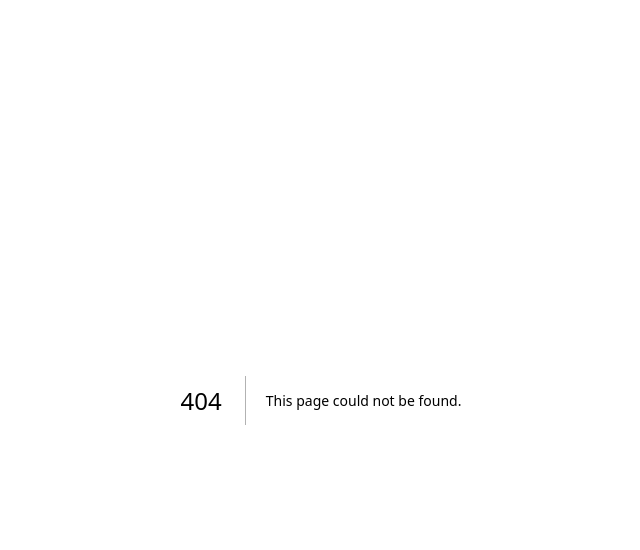
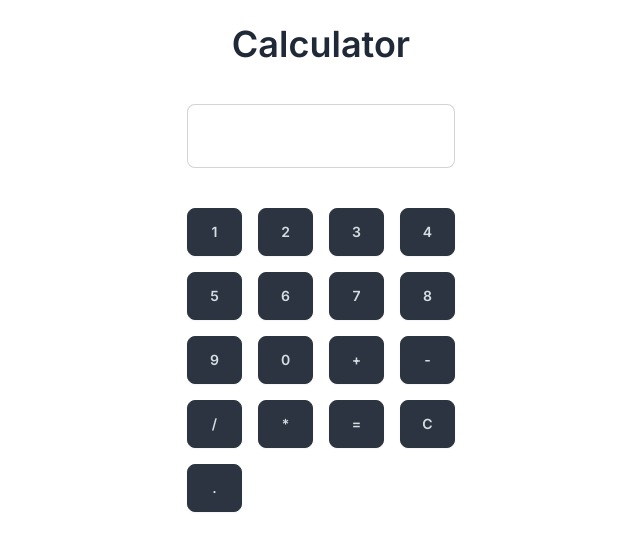
Before and after one commit to dibyajyoti79/Frontend-Machine-Coding-Questions, a Next.js app: page /calculator in a window 1280 px wide. Before the commit this address had no page. Shown: the top 550 px of the page, without its empty margins (319-959 px from the left). Built offline with nearby package versions, Linux system fonts and the light colour scheme.

Commit message:
feat: implement calculator

```diff
--- /dev/null
+++ b/src/app/calculator/page.tsx
@@ -0,0 +1,82 @@
+"use client";
+
+import { ChangeEvent, FormEvent, MouseEvent, useState } from "react";
+
+const arr = [
+  "1",
+  "2",
+  "3",
+  "4",
+  "5",
+  "6",
+  "7",
+  "8",
+  "9",
+  "0",
+  "+",
+  "-",
+  "/",
+  "*",
+  "=",
+  "C",
+  ".",
+];
+const page = () => {
+  const [value, setValue] = useState("");
+  const handleChange = (e: ChangeEvent<HTMLInputElement>) => {
+    const inputValue = e.target.value;
+    const filteredValue = inputValue
+      .split("")
+      .filter((char) => arr.includes(char))
+      .join("");
+    setValue(filteredValue);
+  };
+  const handleClick = (e: MouseEvent<HTMLDivElement>) => {
+    console.log(e.target);
+    const id = (e.target as HTMLButtonElement).id;
+    if (id === "C") {
+      setValue("");
+    } else if (id === "=") {
+      calculate();
+    } else {
+      setValue((val) => val + id);
+    }
+  };
+
+  const handleSubmit = (e: FormEvent<HTMLFormElement>) => {
+    e.preventDefault();
+    calculate();
+  };
+  const calculate = () => {
+    const ans = eval(value);
+    setValue(ans);
+  };
+  return (
+    <div className="flex items-center justify-center m-6">
+      <div className="flex flex-col items-center justify-center">
+        <h1 className="text-4xl font-semibold">Calculator</h1>
+        <form onSubmit={handleSubmit} className="mt-10">
+          <input
+            type="text"
+            className="input input-bordered w-full max-w-xs h-16"
+            value={value}
+            onChange={handleChange}
+          />
+          <div className="mt-10 grid grid-cols-4 gap-4" onClick={handleClick}>
+            {arr.map((item, index) => (
+              <button
+                id={item}
+                key={item}
+                className="btn btn-neutral"
+                type="button"
+              >
+                {item}
+              </button>
+            ))}
+          </div>
+        </form>
+      </div>
+    </div>
+  );
+};
+export default page;
--- a/src/app/globals.css
+++ b/src/app/globals.css
@@ -2,7 +2,7 @@
 @tailwind components;
 @tailwind utilities;
 
-:root {
+/* :root {
   --foreground-rgb: 0, 0, 0;
   --background-start-rgb: 214, 219, 220;
   --background-end-rgb: 255, 255, 255;
@@ -24,7 +24,7 @@ body {
       rgb(var(--background-end-rgb))
     )
     rgb(var(--background-start-rgb));
-}
+} */
 
 @layer utilities {
   .text-balance {
--- a/tailwind.config.ts
+++ b/tailwind.config.ts
@@ -15,6 +15,6 @@ const config: Config = {
       },
     },
   },
-  plugins: [],
+  plugins: [require("daisyui")],
 };
 export default config;
```
Also changed, not shown: package.json (+6 -5 lines), 1 other file (tests, documents, lock files or other folders).
